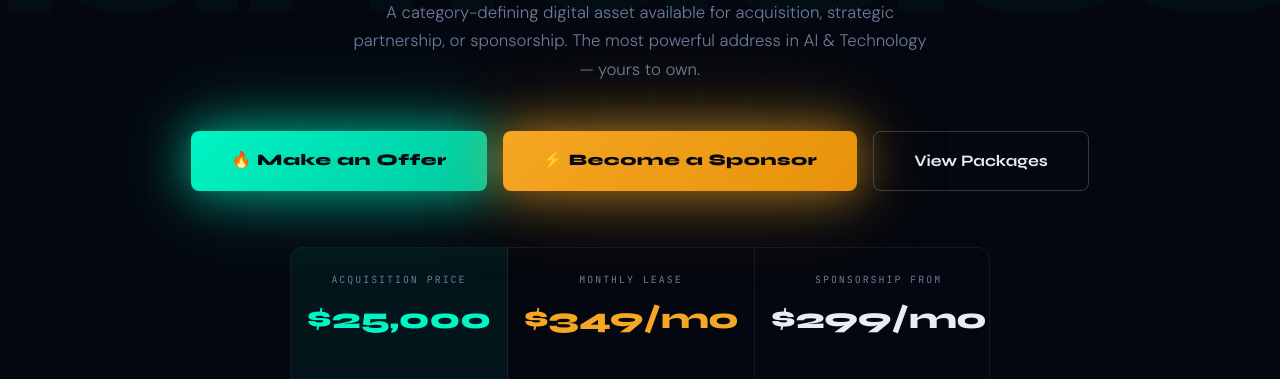
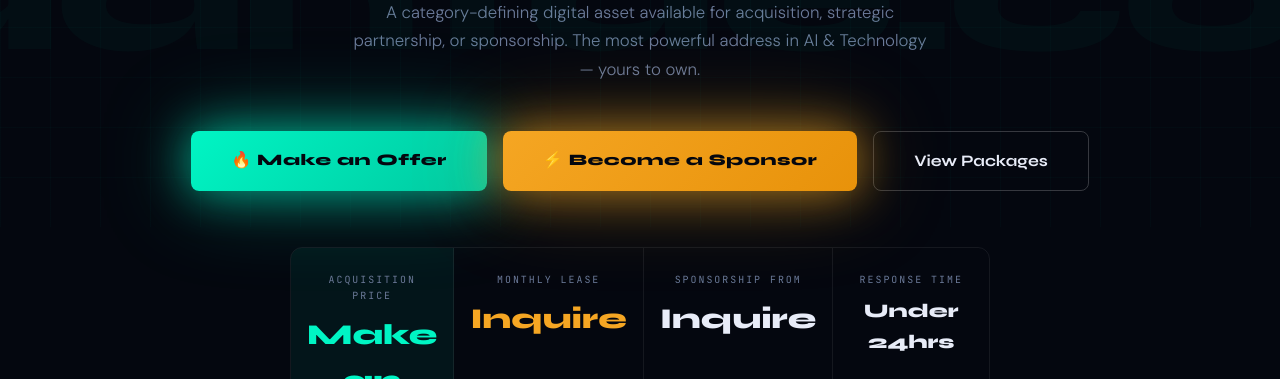
Before and after one commit to WEBWORKSA1/quantde-com, a plain HTML site: page acquisition.html in a window 1280 px wide. Shown: the part 573-952 px from the top of the page. Drawn offline with Linux system fonts and the light colour scheme.

Commit message:
Remove domain prices — pricing now via marketplaces only

```diff
--- a/acquisition.html
+++ b/acquisition.html
@@ -434,15 +434,15 @@ footer a{color:var(--accent);text-decoration:none}
   <div class="price-bar">
     <div class="price-item featured">
       <div class="price-label">Acquisition Price</div>
-      <div class="price-val green">$25,000</div>
+      <div class="price-val green">Make an Offer</div>
     </div>
     <div class="price-item">
       <div class="price-label">Monthly Lease</div>
-      <div class="price-val gold">$349/mo</div>
+      <div class="price-val gold">Inquire</div>
     </div>
     <div class="price-item">
       <div class="price-label">Sponsorship From</div>
-      <div class="price-val">$299/mo</div>
+      <div class="price-val">Inquire</div>
     </div>
     <div class="price-item">
       <div class="price-label">Response Time</div>
@@ -490,7 +490,7 @@ footer a{color:var(--accent);text-decoration:none}
       <tbody>
         <tr class="highlight">
           <td><strong>quantde.com</strong></td>
-          <td><strong style="color:var(--accent)">$25,000</strong></td>
+          <td><strong style="color:var(--accent)">Make an Offer</strong></td>
           <td>2026</td>
           <td>AI & Technology</td>
           <td><span class="badge-sale">FOR SALE</span></td>
@@ -749,8 +749,8 @@ footer a{color:var(--accent);text-decoration:none}
     <h2 class="section-title">Ready to Acquire quantde.com?</h2>
     <p>Purchase outright, lease monthly, or start a sponsorship — we respond within 24 hours. All transfers via Escrow.com.</p>
     <div class="contact-grid">
-      <div class="c-opt"><div class="c-lbl">Acquisition</div><div class="c-val">$25,000</div></div>
-      <div class="c-opt"><div class="c-lbl">Monthly Lease</div><div class="c-val">$349/mo</div></div>
+      <div class="c-opt"><div class="c-lbl">Acquisition</div><div class="c-val">Make an Offer</div></div>
+      <div class="c-opt"><div class="c-lbl">Monthly Lease</div><div class="c-val">Inquire</div></div>
       <div class="c-opt"><div class="c-lbl">Response Time</div><div class="c-val">Under 24hrs</div></div>
     </div>
     <a href="mailto:acquire@quantde.com" class="btn-glow" style="font-size:1rem;padding:1.1rem 3rem">
```
